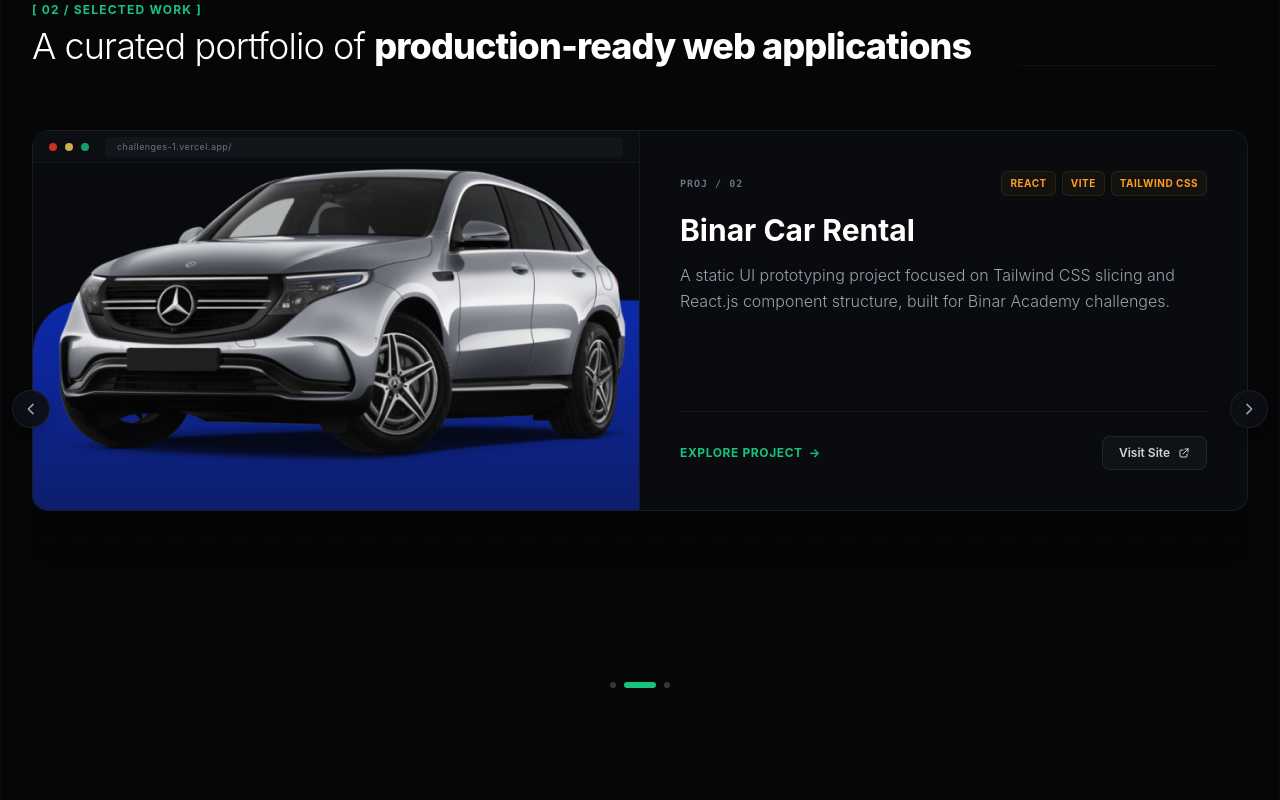
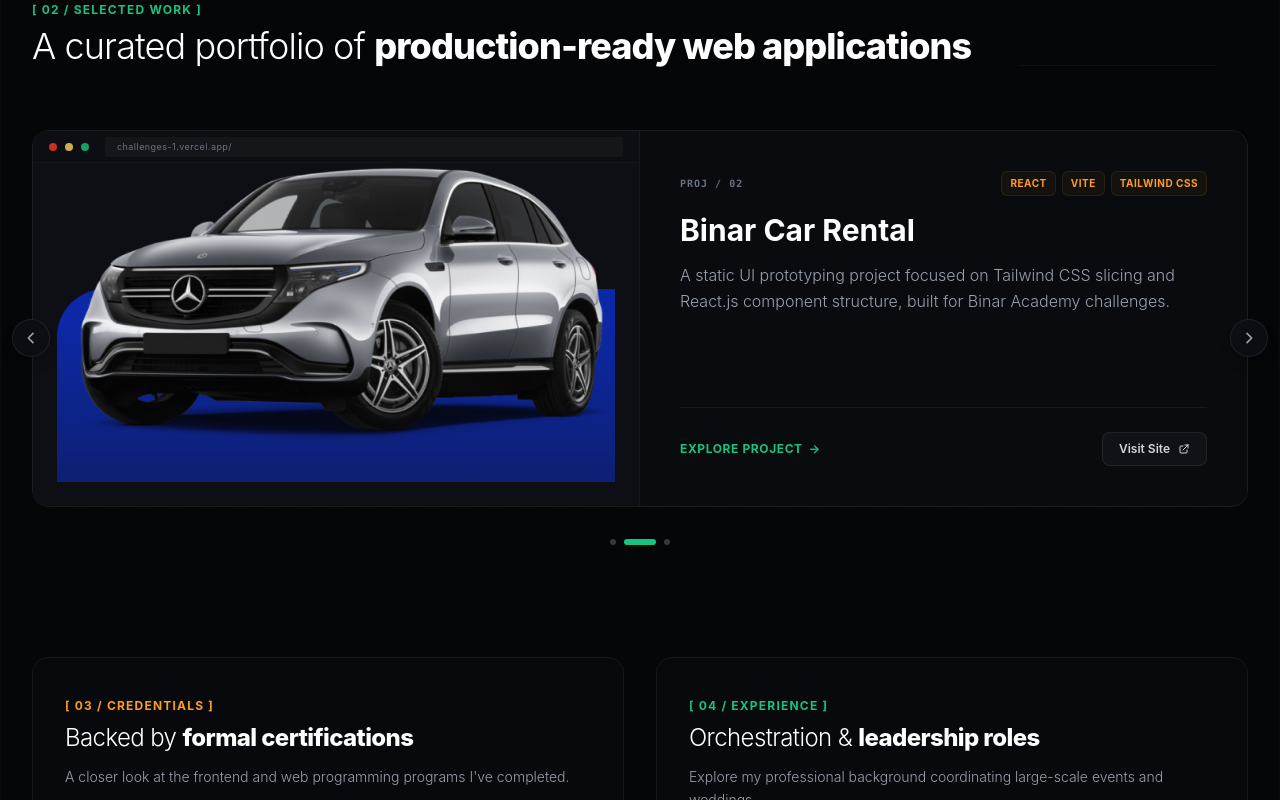
Before and after one commit to Farrelx9/Website_Portofolio, a React (Vite) app: page / in a window 1280 px wide. Shown: the part 1620-2420 px from the top of the page. Built offline with nearby package versions, Linux system fonts and the light colour scheme.

Commit message:
upd after bug

```diff
--- a/index.html
+++ b/index.html
@@ -1,8 +1,8 @@
 <!doctype html>
 <html lang="en">
   <head>
+    <link rel="icon" href="./public//code-window.svg" />
     <meta charset="UTF-8" />
-    <link rel="icon" type="image/svg+xml" href="/favicon.svg" />
     <meta name="viewport" content="width=device-width, initial-scale=1.0" />
     <title>cv-farrel-farhan</title>
   </head>
--- a/src/pages/Portfolio.jsx
+++ b/src/pages/Portfolio.jsx
@@ -71,9 +71,23 @@
 
 // Update slideVariants agar ada efek scale sedikit saat geser (lebih halus)
 const slideVariants = {
-  enter: (dir) => ({ x: dir > 0 ? 100 : -100, opacity: 0, scale: 0.95 }),
-  center: { x: 0, opacity: 1, scale: 1 },
-  exit: (dir) => ({ x: dir > 0 ? -100 : 100, opacity: 0, scale: 0.95 }),
+  enter: (dir) => ({
+    x: dir > 0 ? 80 : -80,
+    opacity: 0,
+    scale: 0.97,
+  }),
+  center: {
+    x: 0,
+    opacity: 1,
+    scale: 1,
+    transition: { duration: 0.55, ease: [0.22, 1, 0.36, 1] },
+  },
+  exit: (dir) => ({
+    x: dir > 0 ? -80 : 80,
+    opacity: 0,
+    scale: 0.97,
+    transition: { duration: 0.35, ease: [0.4, 0, 1, 1] },
+  }),
 };
 const staggerItem = {
   hidden: { opacity: 0, y: 18, scale: 0.98 },
@@ -105,6 +119,7 @@
       longDescription:
         "Klinik drg. Irna Kurnia is a clinic management application featuring three core business processes: appointment scheduling, online chat consultation, and digital medical record keeping. The patient-facing side handles service information and online bookings, while the secure admin panel enables administrative staff to manage patient data, coordinate dental consultation schedules, track payment summaries, and maintain up-to-date patient medical histories.",
       images: [klinikDrGirnaPatient, klinikDrGirnaAdmin],
+      imageFit: "contain",
       imageLabels: ["Patient Side", "Admin Dashboard"],
       liveUrl: "https://klinikdrgirna.my.id",
       technologies: [
@@ -133,6 +148,7 @@
       longDescription:
         "Binar Car Rental is a frontend practice project focused on static UI prototyping and pixel-perfect slicing. Built for the Binar Academy challenge, it demonstrates the ability to translate design mockups into clean, responsive web pages using React.js and Tailwind CSS. The project highlights foundational skills in component-based architecture, semantic HTML, and modern CSS styling without complex state management or backend integration.",
       image: binarCarRental,
+      imageFit: "contain",
       liveUrl: "https://challenges-1.vercel.app/",
       technologies: [
         "React",
@@ -157,6 +173,7 @@
       longDescription:
         "ICLIX is a movie browsing and streaming web application built as a hands-on learning project focused on real-world API integration. It fetches live movie data from The Movie Database (TMDB) API using query parameters for search and filtering. The project also implements OAuth-based login flow and demonstrates key concepts like async data fetching, dynamic routing, and responsive UI design with a dark Netflix-inspired theme.",
       image: iclixProject,
+      imageFit: "contain",
       liveUrl: "https://iclix.vercel.app/",
       technologies: [
         "React",
@@ -775,8 +792,12 @@
           onMouseLeave={() => setIsPaused(false)}
         >
           {/* Slide track */}
-          <div className="relative overflow-hidden rounded-2xl min-h-[560px] sm:min-h-[520px]">
-            <AnimatePresence initial={false} custom={direction} mode="wait">
+          <div className="relative overflow-hidden rounded-2xl">
+            <AnimatePresence
+              initial={false}
+              custom={direction}
+              mode="popLayout"
+            >
               {(() => {
                 const project = projects[currentIndex];
                 const hasWebsite = project.liveUrl && project.liveUrl !== "#";
@@ -787,6 +808,7 @@
                 return (
                   <motion.div
                     key={project.id}
+                    layout
                     custom={direction}
                     variants={slideVariants}
                     initial="enter"
@@ -828,10 +850,13 @@
                         draggable={false}
                         loading="lazy"
                         decoding="async"
-                        className="w-full h-full object-cover object-top transform transition-transform duration-700 ease-out group-hover:scale-105"
+                        className={`w-full h-full transform transition-transform duration-700 ease-out group-hover:scale-105 ${
+                          project.imageFit === "contain"
+                            ? "object-contain p-6 bg-[#0D0F14]"
+                            : "object-cover object-top"
+                        }`}
                         style={{ paddingTop: "28px" }}
                       />
-
                       {/* Gradient overlay agar transisi ke teks lebih halus */}
                       <div className="absolute inset-0 bg-gradient-to-t from-[#0D0F14] via-transparent to-transparent opacity-60 md:opacity-40 pointer-events-none"></div>
 
@@ -1246,7 +1271,8 @@
                     </span>
                   </div>
                   {/* Screenshot — full-bleed, cropped to top */}
-                  <div className="h-64 sm:h-72 overflow-hidden relative">
+                  {/* Screenshot — tampil penuh tanpa terpotong */}
+                  <div className="h-56 sm:h-72 md:h-80 overflow-hidden relative bg-[#050608]">
                     <motion.img
                       key={activeImageIndex}
                       initial={{ opacity: 0, scale: 1.03 }}
@@ -1257,7 +1283,7 @@
                         selectedProject.imageLabels?.[activeImageIndex] ??
                         `view ${activeImageIndex + 1}`
                       }`}
-                      className="w-full h-full object-cover object-top"
+                      className="w-full h-full object-contain object-top p-3 sm:p-4"
                     />
                     <div className="absolute bottom-0 left-0 right-0 h-12 bg-gradient-to-t from-[#0D0F14] to-transparent pointer-events-none" />
                   </div>
@@ -1295,14 +1321,14 @@
                     </span>
                   </div>
                   {/* Screenshot — full-bleed, cropped to top */}
-                  <div className="h-64 sm:h-72 overflow-hidden relative">
+                  <div className="h-56 sm:h-72 md:h-80 overflow-hidden relative bg-[#050608]">
                     <motion.img
                       initial={{ opacity: 0, scale: 1.03 }}
                       animate={{ opacity: 1, scale: 1 }}
                       transition={{ duration: 0.4, ease: "easeOut" }}
                       src={selectedProject.image}
                       alt={selectedProject.title}
-                      className="w-full h-full object-cover object-top"
+                      className="w-full h-full object-contain object-top p-3 sm:p-4"
                     />
                     <div className="absolute bottom-0 left-0 right-0 h-12 bg-gradient-to-t from-[#0D0F14] to-transparent pointer-events-none" />
                   </div>
```
Also changed, not shown: public/code-window.svg (added).
